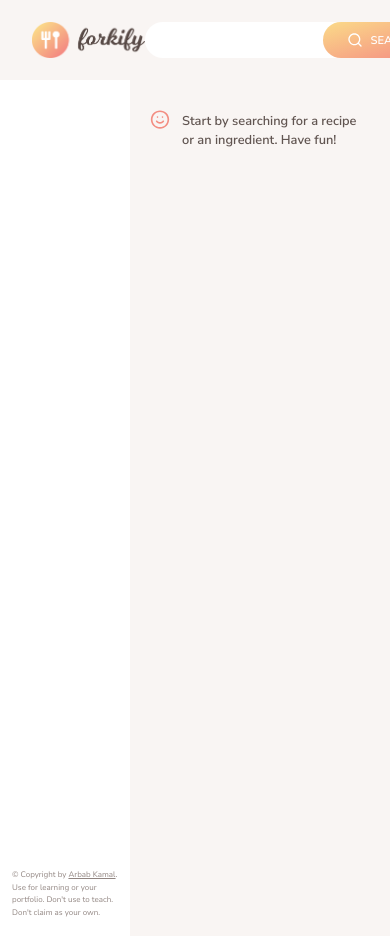
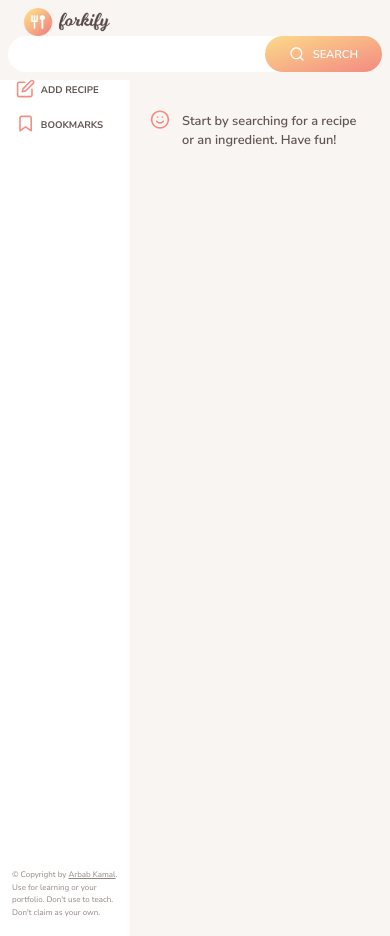
Before and after one commit to arbab-kamal/forkify, a website built with Parcel: page index.html in a window 390 px wide. Built offline with nearby package versions, Linux system fonts and the light colour scheme.

Commit message:
Update _header.scss

```diff
--- a/src/sass/_header.scss
+++ b/src/sass/_header.scss
@@ -142,3 +142,58 @@
     opacity: 1;
   }
 }
+@media (max-width: 768px) {
+  .header {
+    flex-direction: column; /* Stack logo and nav vertically */
+    align-items: flex-start;
+    padding: 1rem; /* Adjust padding */
+
+    &__logo {
+      margin-left: 2rem; /* Reduce margin for smaller screen */
+      height: 3.5rem; /* Reduce logo size */
+    }
+  }
+
+  .search {
+    padding-left: 2rem; /* Reduce padding */
+    width: 100%; /* Make search bar take full width */
+
+    &__field {
+      font-size: 1.5rem; /* Adjust font size */
+      width: 100%; /* Take up full width */
+    }
+
+    &__btn {
+      font-size: 1.4rem; /* Adjust button font size */
+    }
+  }
+
+  .nav {
+    width: 100%; /* Full width navigation */
+    margin-right: 0; /* Remove right margin */
+
+    &__list {
+      flex-direction: column; /* Stack nav items vertically */
+      width: 100%; /* Full width */
+    }
+
+    &__item {
+      width: 100%; /* Ensure each item takes full width */
+    }
+
+    &__btn {
+      padding: 1rem; /* Adjust padding */
+      font-size: 1.2rem; /* Adjust font size */
+      width: 100%; /* Make button fill container */
+    }
+  }
+
+  .bookmarks {
+    width: 100%; /* Full width bookmarks */
+    right: 0; /* Adjust positioning */
+
+    &__field {
+      padding: 1rem 2rem; /* Adjust padding */
+    }
+  }
+}
```
